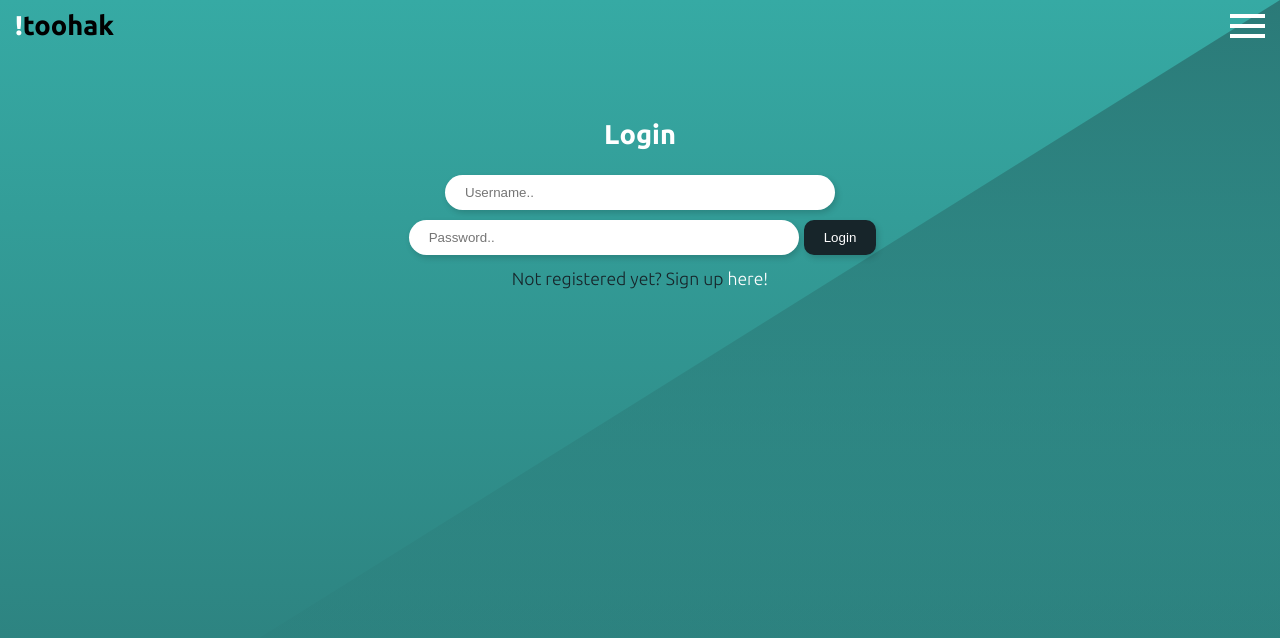
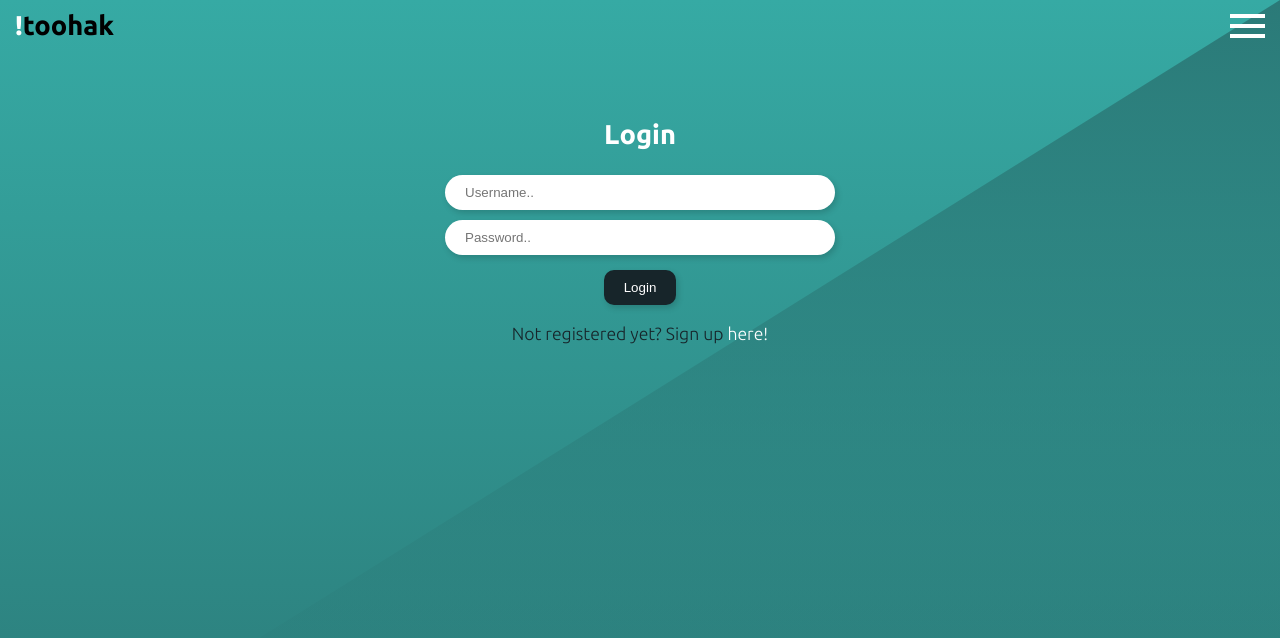
Before and after one commit to degu1/toohak, a Vue app: page / in a window 1280 px wide. Shown: the top 638 px of the page. Built offline with nearby package versions, Linux system fonts and the light colour scheme.

Commit message:
* Fixed a sync problem in ActiveQuiz.vue

```diff
--- a/src/assets/css/toohak.css
+++ b/src/assets/css/toohak.css
@@ -49,9 +49,7 @@ button {
     font-weight: lighter;
     padding: 10px 20px;
     border-style: none;
-    /*margin: 10px 30%;*/
-    margin-left: auto;
-    margin-right: auto;
+    margin: 10px 30%;
     height: 35px;
     cursor: pointer;
     box-shadow: rgba(0, 0, 0, 0.16) 2px 3px 6px;
@@ -221,7 +219,7 @@ p {
     padding: 30px;
     background-color: white;
     height: 100vh;
-    width: 40%;
+    width: 60%;
     top: 0;
     right: 0;
     text-align: left;
@@ -260,8 +258,7 @@ p {
 }
 
 .welcomeContainer button {
-    margin: 0;
-    margin-bottom: 5px;
+    margin: 0 0 10px;
     grid-area: button;
     padding-left: 1px;
     padding-right: 1px;
```
